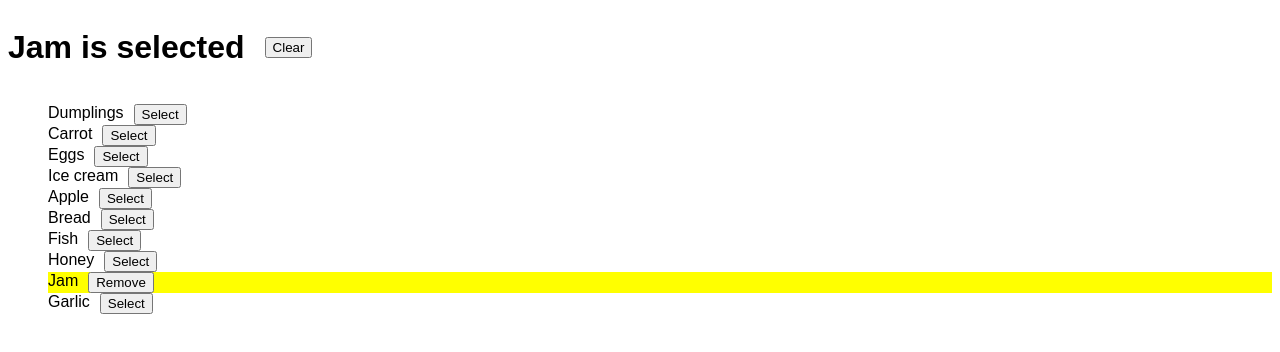
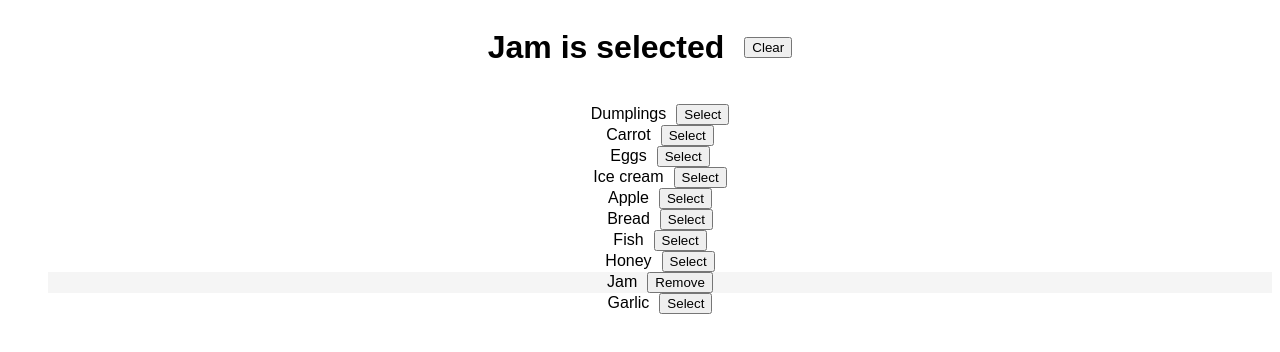
Before and after one commit to mate-academy/react_goods-selector, a React (Create React App) app: page / in a window 1280 px wide. Shown: the top 352 px of the page. Built offline with nearby package versions, Linux system fonts and the light colour scheme.

Commit message:
added styles

```diff
--- a/src/App.scss
+++ b/src/App.scss
@@ -5,6 +5,7 @@ html {
 .App {
   &__header {
     display: flex;
+    justify-content: center;
     align-items: center;
     gap: 20px;
   }
@@ -12,9 +13,11 @@ html {
 
 .Good {
   display: flex;
+  justify-content: center;
+  align-items: center;
   gap: 10px;
 
   &--active {
-    background-color: #ff0;
+    background-color: hsl(0, 0%, 96%);
   }
 }
--- a/src/App.tsx
+++ b/src/App.tsx
@@ -23,7 +23,14 @@ export class App extends Component<{}, State> {
           {this.state.selectedGoods.length > 0 && (
             <button
               type="button"
-              className="App__clear"
+              className="
+                App__clear
+                button
+                is-dark
+                is-small
+                is-rounded
+                is-outlined
+              "
               onClick={() => {
                 this.setState({ selectedGoods: [] });
               }}
@@ -36,13 +43,20 @@ export class App extends Component<{}, State> {
         <ul>
           {goodsFromServer.map(good => {
             return (
-              <li className={`Good ${this.state.selectedGoods.includes(good) ? 'Good--active' : ''}`}>
+              <li className={`Good ${this.state.selectedGoods.includes(good) ? 'Good--active' : ''}`} key={good}>
                 {good}
 
                 {this.state.selectedGoods.includes(good) && (
                   <button
                     type="button"
-                    className="Good__remove"
+                    className="
+                      Good__remove
+                      button
+                      is-dark
+                      is-small
+                      is-rounded
+                      is-outlined
+                    "
                     onClick={() => {
                       this.setState(state => {
                         return {
@@ -59,7 +73,14 @@ export class App extends Component<{}, State> {
                 {!this.state.selectedGoods.includes(good) && (
                   <button
                     type="button"
-                    className="Good__select"
+                    className="
+                      Good__select
+                      button
+                      is-dark
+                      is-small
+                      is-rounded
+                      is-outlined
+                    "
                     onClick={() => {
                       this.setState(state => {
                         return {
```
